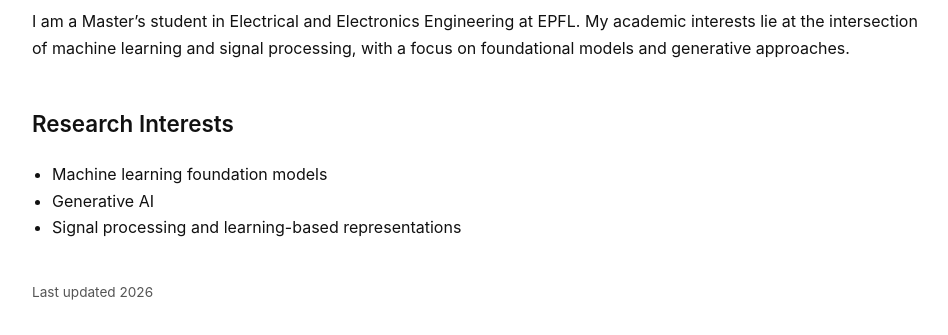
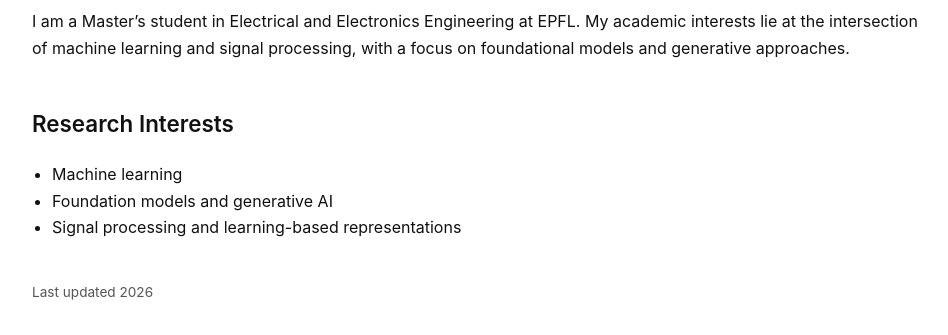
Before and after one commit to semanuravsar/semanuravsar.github.io, a plain HTML site: page index.html in a window 1280 px wide. Shown: the part 203-538 px from the top of the page, without its empty margins (158-1106 px from the left). Drawn offline with Linux system fonts and the light colour scheme.

Commit message:
Update research interests in index.html

```diff
--- a/index.html
+++ b/index.html
@@ -110,8 +110,8 @@ with a focus on foundational models and generative approaches.
 
 <h2>Research Interests</h2>
 <ul>
-  <li>Machine learning foundation models</li>
-  <li>Generative AI</li>
+  <li>Machine learning</li>
+  <li>Foundation models and generative AI</li>
   <li>Signal processing and learning-based representations</li>
 </ul>
 
```
